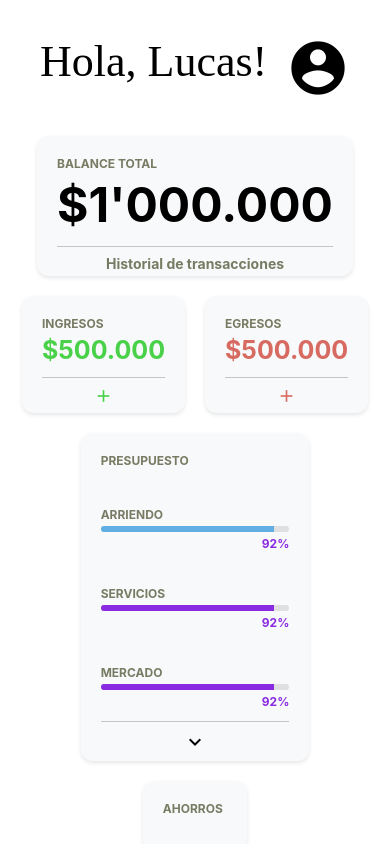
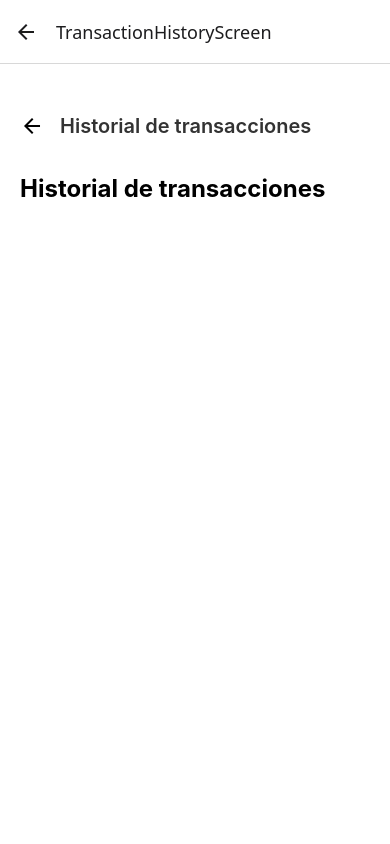
Before and after one commit to Lugari/gestordegastos, a React Native app: screen /TransactionHistoryScreen in a window 390 px wide. Built offline with nearby package versions, Linux system fonts and the light colour scheme.

Commit message:
Navegación basica implementada

```diff
--- a/src/App.js
+++ b/src/App.js
@@ -1,50 +1,21 @@
-import React from 'react';
-import { ScrollView, View, Alert, Image } from 'react-native';
-import Header from './components/Header';
-import CardBox from './components/CardBox';
-import AddButton from './components/addButton';
-import CategoryBar from './components/CategoryBar';
+import { QueryClient, QueryClientProvider } from "@tanstack/react-query";
+import HomeScreen from "./screens/HomeScreen";
+import TransactionHistoryScreen from "./screens/TransactionHistoryScreen";
+import React from "react";
 
-import MaterialIcons from '@expo/vector-icons/MaterialIcons';
+import { NavigationContainer } from '@react-navigation/native';
+import { createNativeStackNavigator } from '@react-navigation/native-stack';
 
-const App = () => {
-  const handlePress = () => {
-    Alert.alert('Button Pressed!');
-  };
+const queryClient = new QueryClient(); // Inicializar el QueryClient
+const Stack = createNativeStackNavigator(); // Crear el stack navigator
 
+export default function App() {
   return (
-
-    <ScrollView style={{ flex: 1}}>
-      <View style={{ flex: 1, justifyContent: 'center', alignItems: 'center', padding: 20, gap: 20 }}>
-        <Header username="Lucas" />
-        <CardBox title="Balance total" amount="$1'000.000" seeMore="Historial de transacciones" />
-        <View style={{ flexDirection: 'row', justifyContent: 'space-between', gap: 20 }}>
-          <CardBox title="Ingresos" amount="$500.000" seeMore={<MaterialIcons name="add" size={20} color="#4AD14A" />} size="s" color="#4AD14A"/>
-          <CardBox title="Egresos" amount="$500.000" seeMore={<MaterialIcons name="add" size={20} color="#D76A61" />} size="s" color="#D76A61" />
-        </View>
-
-        <CardBox title="Presupuesto" amount={
-          <>
-          <CategoryBar name="Arriendo" total={500000} used={460000} color="#61AEE4" />
-          <CategoryBar name="Servicios" total={500000} used={460000} />
-          <CategoryBar name="Mercado" total={500000} used={460000} />
-          </>
-          } seeMore={<MaterialIcons name="expand-more" size={24} color="black" />} />
-
-        <CardBox title="Ahorros" amount={
-          <>
-          <CategoryBar name="Moto" total={5000000} used={3500000} />
-          <CategoryBar name="PS5" total={500000} used={460000} />
-          </>
-          } seeMore={<MaterialIcons name="expand-more" size={24} color="black" />} />
-      </View>
-
-    </ScrollView>
-
-
-
-
+    <NavigationContainer>
+      <Stack.Navigator initialRouteName="HomeScreen">
+        <Stack.Screen name="HomeScreen" component={HomeScreen} />
+        <Stack.Screen name="TransactionHistoryScreen" component={TransactionHistoryScreen} />
+      </Stack.Navigator>
+    </NavigationContainer>
   );
-};
-
-export default App;
+}
--- /dev/null
+++ b/src/api/api.js
@@ -0,0 +1,23 @@
+import axios from "axios";
+
+const API_BASE_URL = "http://localhost:3001"; // Replace with your API URL
+
+export const fetchUserData = async (userId) => {
+  const response = await axios.get(`${API_BASE_URL}/users/${userId}`);
+  return response.data;
+};
+
+export const fetchTransactionSummary = async (userId) => {
+  const response = await axios.get(`${API_BASE_URL}/transactions/summary?user_id=${userId}`);
+  return response.data;
+};
+
+export const fetchBudgets = async (userId) => {
+  const response = await axios.get(`${API_BASE_URL}/budgets?user_id=${userId}`);
+  return response.data;
+};
+
+export const fetchSavings = async (userId) => {
+  const response = await axios.get(`${API_BASE_URL}/savings?user_id=${userId}`);
+  return response.data;
+};
--- /dev/null
+++ b/src/api/db.json
@@ -0,0 +1,16 @@
+{
+    "users": [{ "id": "12345", "nombre": "Juan Pérez" }],
+    "transactions": {
+      "balance": 500000
+    },
+    "budgets": [
+      { "id": 1, "name": "Comida", "total_amount": 200000, "used_amount": 50000 },
+      { "id": 2, "name": "Transporte", "total_amount": 100000, "used_amount": 20000 }
+    ],
+    "savings": [
+      { "id": 1, "title": "Moto", "target_amount": 5000000, "current_amount": 1000000 }
+    ],
+    "summary": [
+      {"balance": 500000, "total_budget": 300000, "total_savings": 1000000}
+    ]
+  }
--- a/src/components/CategoryBar.jsx
+++ b/src/components/CategoryBar.jsx
@@ -3,11 +3,12 @@ import { View, Text, StyleSheet } from 'react-native';
 
 
 
-const CategoryBar = ({ name, total, used, color='#8A2BE2' }) => {
+const CategoryBar = ({ name, total, used, color='#005' }) => {
   const percentage = Math.round((used / total) * 100); // Calculate percentage
   return (
     <View style={styles.container}>
       <Text style={styles.categoryName}>{name.toUpperCase()}</Text>
+      <Text style={styles.percentage}>{used.toLocaleString('es-CO', { style: 'currency', currency: 'COP', minimumFractionDigits: 0 })} / {total.toLocaleString('es-CO', { style: 'currency', currency: 'COP', minimumFractionDigits: 0 })}</Text>
       <View style={styles.progressBar}>
         <View style={[styles.progressFill, { width: `${percentage}%`, backgroundColor:color }]} />
       </View>
@@ -37,8 +38,8 @@ const styles = StyleSheet.create({
     //backgroundColor: '#8A2BE2', // Purple progress color
   },
   percentage: {
-    fontSize: 12,
-    color: '#8A2BE2', // Matching the bar color
+    fontSize: 10,
+    color: '#005', // Matching the bar color
     fontWeight: 'bold',
     textAlign: 'right',
   },
--- /dev/null
+++ b/src/components/HeaderBack.jsx
@@ -0,0 +1,56 @@
+import React from 'react';
+import { View, Text, TouchableOpacity, Image, StyleSheet, Dimensions } from 'react-native';
+import { useNavigation } from '@react-navigation/native';
+
+import MaterialIcons from '@expo/vector-icons/MaterialIcons';
+
+const { width } = Dimensions.get('window');
+
+const HeaderBack = ({ title, showBack = true, onBackPress }) => {
+  const navigation = useNavigation();
+
+  const handleBack = () => {
+    if (onBackPress) {
+      onBackPress();
+    } else {
+      navigation.goBack();
+    }
+  };
+
+  return (
+    <View style={styles.container}>
+      {showBack && (
+        <TouchableOpacity onPress={handleBack} style={styles.backButton}>
+          <MaterialIcons name="arrow-back" size={24} color="#000" />
+        </TouchableOpacity>
+      )}
+      <Text style={styles.title}>{title}</Text>
+    </View>
+  );
+};
+
+const styles = StyleSheet.create({
+  container: {
+    width: width,
+    paddingTop: 50,
+    paddingHorizontal: 20,
+    paddingBottom: 16,
+    flexDirection: 'row',
+    alignItems: 'center',
+    backgroundColor: '#ffffff',
+  },
+  backButton: {
+    marginRight: 16,
+  },
+  backIcon: {
+    width: 24,
+    height: 24,
+  },
+  title: {
+    fontSize: 20,
+    fontWeight: '600',
+    color: '#333',
+  },
+});
+
+export default HeaderBack;
--- /dev/null
+++ b/src/hooks/useHomeData.js
@@ -0,0 +1,33 @@
+import { useQuery } from "@tanstack/react-query";
+import { fetchUserData, fetchTransactionSummary, fetchBudgets, fetchSavings } from "../api/api";
+
+export const useHomeData = (userId) => {
+  const { data: users, isLoading: userLoading, error: userError } = useQuery({
+    queryKey: ["users", userId],
+    queryFn: () => fetchUserData(userId),
+  });
+
+  const { data: summary, isLoading: summaryLoading, error: summaryError } = useQuery({
+    queryKey: ["transactionSummary", userId],
+    queryFn: () => fetchTransactionSummary(userId),
+  });
+
+  const { data: budgets, isLoading: budgetsLoading, error: budgetsError } = useQuery({
+    queryKey: ["budgets", userId],
+    queryFn: () => fetchBudgets(userId),
+  });
+
+  const { data: savings, isLoading: savingsLoading, error: savingsError } = useQuery({
+    queryKey: ["savings", userId],
+    queryFn: () => fetchSavings(userId),
+  });
+
+  return {
+    users,
+    summary,
+    budgets,
+    savings,
+    loading: userLoading || summaryLoading || budgetsLoading || savingsLoading,
+    error: userError || summaryError || budgetsError || savingsError,
+  };
+};
--- /dev/null
+++ b/src/screens/HomeScreen.jsx
@@ -0,0 +1,65 @@
+import React from 'react';
+import { ScrollView, View, Alert, Image, ActivityIndicator, Text, TouchableOpacity } from 'react-native';
+import { useNavigation } from '@react-navigation/native';
+
+
+import Header from '../components/Header';
+import CardBox from '../components/CardBox';
+import CategoryBar from '../components/CategoryBar';
+
+import MaterialIcons from '@expo/vector-icons/MaterialIcons';
+
+import { useHomeData } from '../hooks/useHomeData';
+
+const HomeScreen = () => {
+
+  const navigation = useNavigation();
+
+ ` const userId = "12345"; // Replace with actual user ID from authentication
+  const { user, summary, budgets, savings, loading, error } = useHomeData(userId);
+
+  if (loading) return <ActivityIndicator size="large" color="#0000ff" />;
+  if (error) return console.error(error.message);`
+
+
+  return (
+
+    <ScrollView style={{ flex: 1}}>
+      <View style={{ flex: 1, justifyContent: 'center', alignItems: 'center', padding: 20, gap: 20 }}>
+        <Header username= "Lucas" />
+
+
+        <TouchableOpacity onPress={() => navigation.navigate('TransactionHistoryScreen', { someData: 'Hola mundo' })}>
+          <CardBox title="Balance total" amount="$1'000.000" seeMore="Historial de transacciones"   />
+        </TouchableOpacity>
+
+        <View style={{ flexDirection: 'row', justifyContent: 'space-between', gap: 20 }}>
+          <CardBox title="Ingresos" amount="$500.000" seeMore={<MaterialIcons name="add" size={20} color="#4AD14A" />} size="s" color="#4AD14A"/>
+          <CardBox title="Egresos" amount="$500.000" seeMore={<MaterialIcons name="add" size={20} color="#D76A61" />} size="s" color="#D76A61" />
+        </View>
+
+        <CardBox title="Presupuesto" amount={
+          <>
+          <CategoryBar name="Arriendo" total={500000} used={460000} color="#61AEE4" />
+          <CategoryBar name="Servicios" total={500000} used={460000} />
+          <CategoryBar name="Mercado" total={500000} used={460000} />
+          </>
+          } seeMore={<MaterialIcons name="expand-more" size={24} color="black" />} />
+
+        <CardBox title="Ahorros" amount={
+          <>
+          <CategoryBar name="Moto" total={5000000} used={3500000} />
+          <CategoryBar name="PS5" total={500000} used={460000} />
+          </>
+          } seeMore={<MaterialIcons name="expand-more" size={24} color="black" />} />
+      </View>
+
+    </ScrollView>
+
+
+
+
+  );
+};
+
+export default HomeScreen;
--- /dev/null
+++ b/src/screens/TransactionHistoryScreen.jsx
@@ -0,0 +1,34 @@
+
+import React from 'react';
+import { ScrollView, View, Text, StyleSheet } from 'react-native';
+import HeaderBack from '../components/HeaderBack';
+
+
+
+const TransactionHistoryScreen= () => {
+  return (
+    <ScrollView style={styles.container}>
+      <HeaderBack title="Historial de transacciones" />
+      <View style={styles.content}>
+        <Text style={styles.title}>Historial de transacciones</Text>
+        {/* Aquí puedes agregar más contenido relacionado con el historial de transacciones */}
+      </View>
+    </ScrollView>
+  );
+}
+
+const styles = StyleSheet.create({
+  container: {
+    flex: 1,
+    backgroundColor: '#fff',
+  },
+  content: {
+    padding: 20,
+  },
+  title: {
+    fontSize: 24,
+    fontWeight: 'bold',
+    marginBottom: 20,
+  },
+});
+export default TransactionHistoryScreen;
```
Also changed, not shown: package.json (+10 -1 lines), 1 other file (tests, documents, lock files or other folders).
